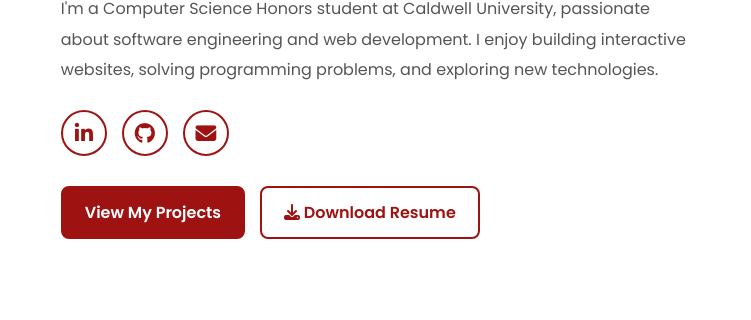
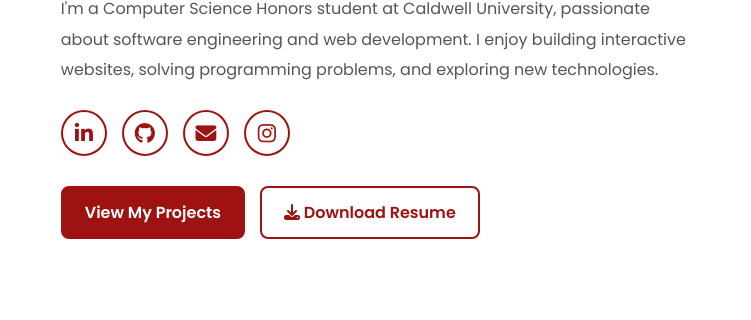
Before and after one commit to aryan07-jung/aryan-portfolio, a plain HTML site: page index.html in a window 1280 px wide. Shown: the part 393-713 px from the top of the page, 529-1280 px from the left. Drawn offline with nearby package versions, Linux system fonts and the light colour scheme.

Commit message:
Add Instagram icon to homepage

```diff
--- a/index.html
+++ b/index.html
@@ -90,6 +90,12 @@
                     <a href="mailto:aryanjung92@gmail.com" aria-label="Email">
                         <i class="fa-solid fa-envelope"></i>
                     </a>
+
+                    <a href="https://www.instagram.com/aryan_jung__/" target="_blank" rel="noopener noreferrer"
+                        aria-label="Instagram">
+                        <i class="fa-brands fa-instagram"></i>
+                    </a>
+
 
                 </div>
 
@@ -403,11 +409,8 @@
             </a>
 
             <!-- INSTAGRAM -->
-<a href="https://www.instagram.com/aryan_jung__/"
-   target="_blank"
-   rel="noopener noreferrer"
-   class="contact-card"
-   data-aos="fade-up">
+            <a href="https://www.instagram.com/aryan_jung__/" target="_blank" rel="noopener noreferrer"
+                class="contact-card" data-aos="fade-up">
 
                 <i class="fa-brands fa-instagram"></i>
                 <h3>Instagram</h3>
```
Lines whose indentation alone changed are shown as unchanged.
